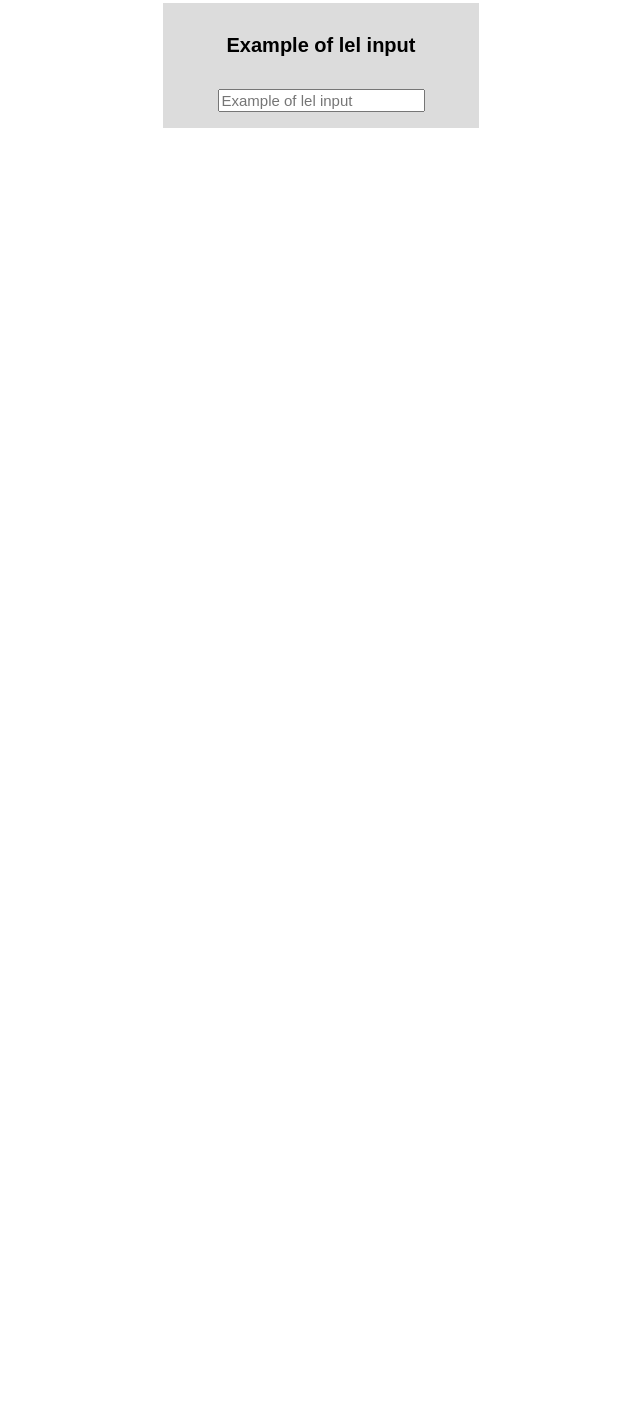
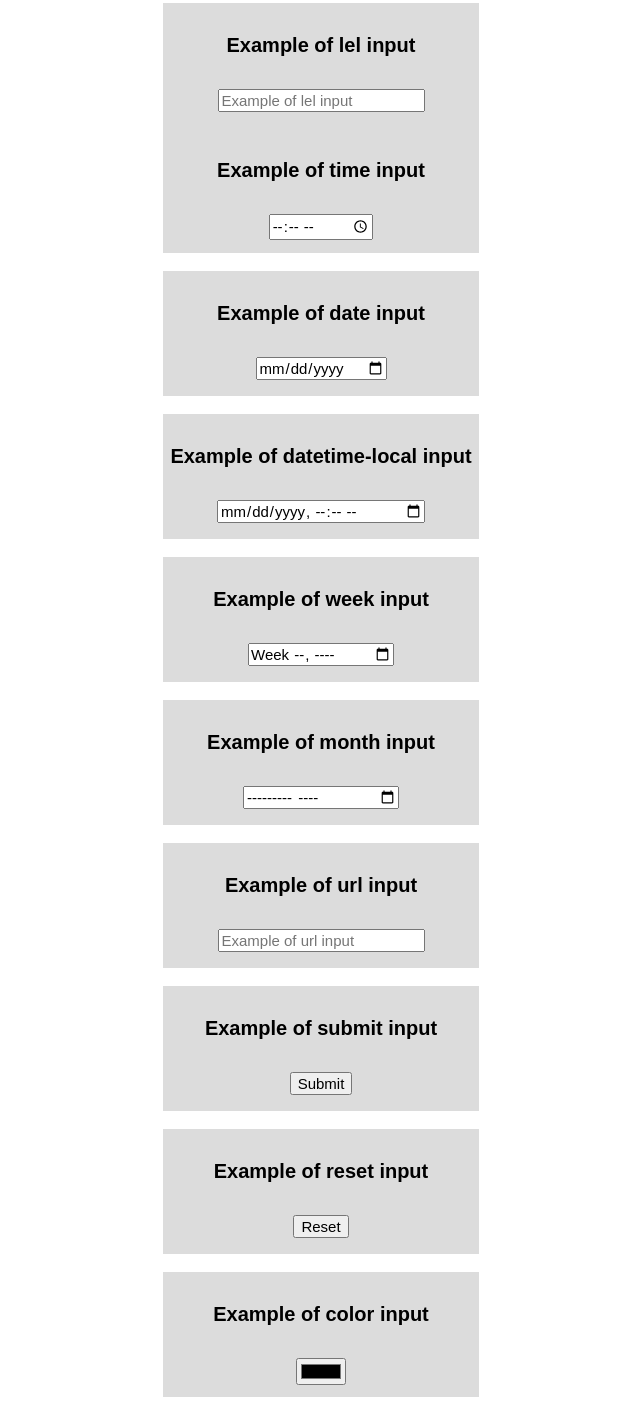
Before and after one commit to Casta-utp/Talleres_computacion_grafica, a plain HTML site: page Webs/web_inputs.html in a window 1280 px wide. Shown: the part 1721-3126 px from the top of the page, without its empty margins (319-959 px from the left). Before the commit the page ends 1857 px from the top, so only its background shows below. Drawn offline with Linux system fonts and the light colour scheme.

Commit message:
Add files via upload

```diff
--- a/Webs/web_inputs.html
+++ b/Webs/web_inputs.html
@@ -96,5 +96,67 @@
         <br>
         <input type="lel" placeholder="Example of lel input" style = "font-family: Arial, sans-serif; font-size: 15px; color: black; margin: 0 auto;">
     </div>
+    <div style = "background-color: gainsboro; width: 25%; height: 125px; margin: 0 auto; text-align: center;">
+        <br>
+        <h1 style = "font-family: Arial, sans-serif; font-size: 20px; color: black;">Example of time input</h1>
+        <br>
+        <input type="time" placeholder="Example of time input" style = "font-family: Arial, sans-serif; font-size: 15px; color: black; margin: 0 auto;">
+    </div>
+    <br>
+    <div style = "background-color: gainsboro; width: 25%; height: 125px; margin: 0 auto; text-align: center;">
+        <br>
+        <h1 style = "font-family: Arial, sans-serif; font-size: 20px; color: black;">Example of date input</h1>
+        <br>
+        <input type="date" placeholder="Example of date input" style = "font-family: Arial, sans-serif; font-size: 15px; color: black; margin: 0 auto;">
+    </div>
+    <br>
+    <div style = "background-color: gainsboro; width: 25%; height: 125px; margin: 0 auto; text-align: center;">
+        <br>
+        <h1 style = "font-family: Arial, sans-serif; font-size: 20px; color: black;">Example of datetime-local input</h1>
+        <br>
+        <input type="datetime-local" placeholder="Example of datetime-local input" style = "font-family: Arial, sans-serif; font-size: 15px; color: black; margin: 0 auto;">
+    </div>
+    <br>
+    <div style = "background-color: gainsboro; width: 25%; height: 125px; margin: 0 auto; text-align: center;">
+        <br>
+        <h1 style = "font-family: Arial, sans-serif; font-size: 20px; color: black;">Example of week input</h1>
+        <br>
+        <input type="week" placeholder="Example of week input" style = "font-family: Arial, sans-serif; font-size: 15px; color: black; margin: 0 auto;">
+    </div>
+    <br>
+    <div style = "background-color: gainsboro; width: 25%; height: 125px; margin: 0 auto; text-align: center;">
+        <br>
+        <h1 style = "font-family: Arial, sans-serif; font-size: 20px; color: black;">Example of month input</h1>
+        <br>
+        <input type="month" placeholder="Example of month input" style = "font-family: Arial, sans-serif; font-size: 15px; color: black; margin: 0 auto;">
+    </div>
+    <br>
+    <div style = "background-color: gainsboro; width: 25%; height: 125px; margin: 0 auto; text-align: center;">
+        <br>
+        <h1 style = "font-family: Arial, sans-serif; font-size: 20px; color: black;">Example of url input</h1>
+        <br>
+        <input type="url" placeholder="Example of url input" style = "font-family: Arial, sans-serif; font-size: 15px; color: black; margin: 0 auto;">
+    </div>
+    <br>
+    <div style = "background-color: gainsboro; width: 25%; height: 125px; margin: 0 auto; text-align: center;">
+        <br>
+        <h1 style = "font-family: Arial, sans-serif; font-size: 20px; color: black;">Example of submit input</h1>
+        <br>
+        <input type="submit" placeholder="Example of submit input" style = "font-family: Arial, sans-serif; font-size: 15px; color: black; margin: 0 auto;">
+    </div>
+    <br>
+    <div style = "background-color: gainsboro; width: 25%; height: 125px; margin: 0 auto; text-align: center;">
+        <br>
+        <h1 style = "font-family: Arial, sans-serif; font-size: 20px; color: black;">Example of reset input</h1>
+        <br>
+        <input type="reset" placeholder="Example of reset input" style = "font-family: Arial, sans-serif; font-size: 15px; color: black; margin: 0 auto;">
+    </div>
+    <br>
+    <div style = "background-color: gainsboro; width: 25%; height: 125px; margin: 0 auto; text-align: center;">
+        <br>
+        <h1 style = "font-family: Arial, sans-serif; font-size: 20px; color: black;">Example of color input</h1>
+        <br>
+        <input type="color" placeholder="Example of color input" style = "font-family: Arial, sans-serif; font-size: 15px; color: black; margin: 0 auto;">
+    </div>
 </body>
 </html>
```
